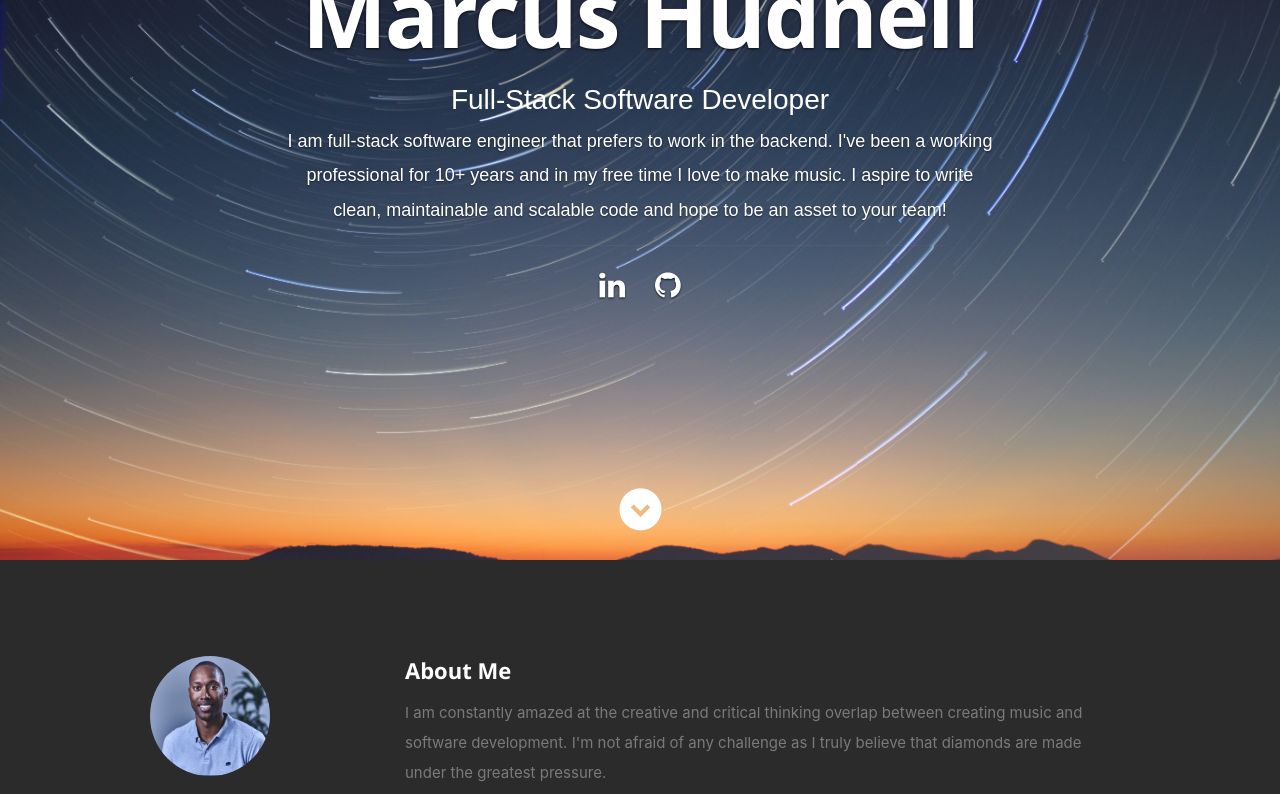
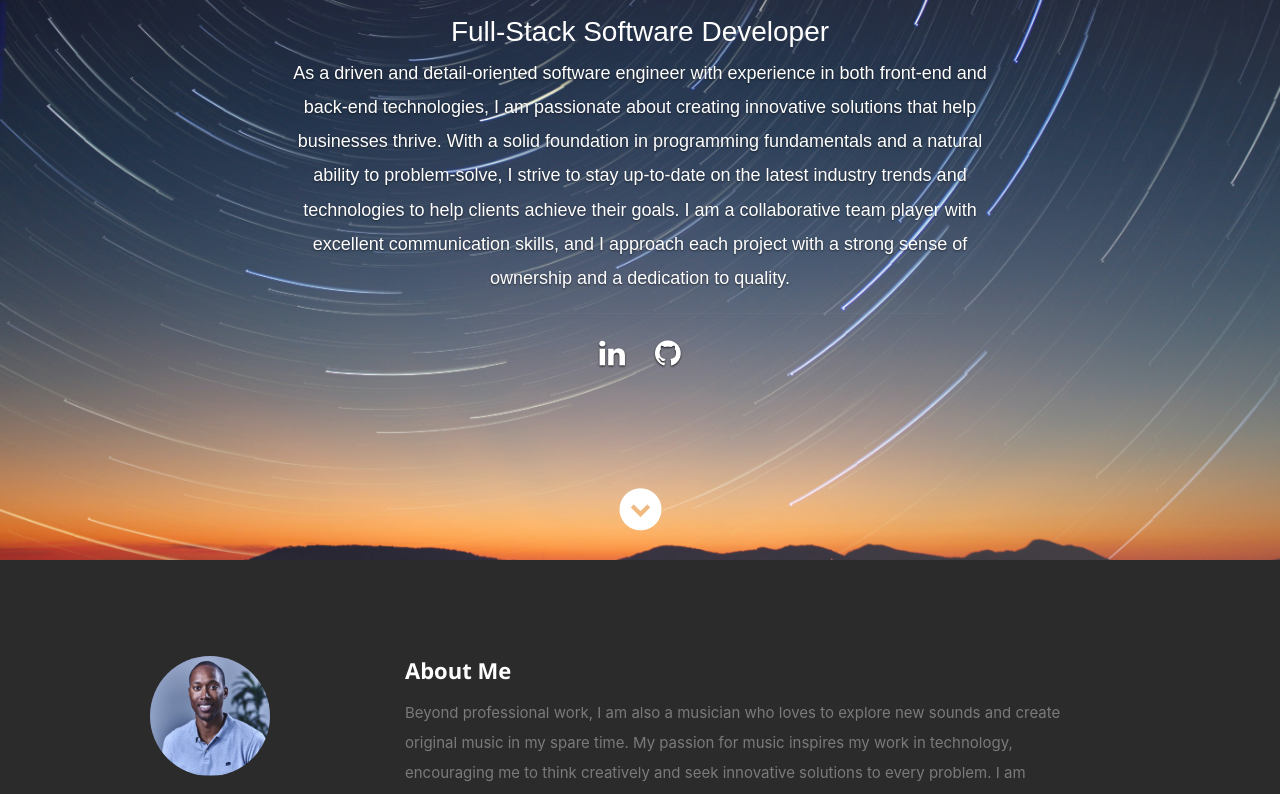
Before and after one commit to hudnellmarcus/hudnellmarcus.github.io, a React (Create React App) app: page / in a window 1280 px wide. Shown: the part 240-1034 px from the top of the page. Built offline with nearby package versions, Linux system fonts and the light colour scheme.

Commit message:
updated brand statement and about me

```diff
--- a/src/components/Header.js
+++ b/src/components/Header.js
@@ -12,7 +12,7 @@ export default class Header extends Component {
             <ul id="nav" className="nav">
                <li className="current"><a className="smoothscroll" href="#home">Home</a></li>
                <li><a className="smoothscroll" href="#about">About</a></li>
-             <li><a className="smoothscroll" href="#resume">Resume</a></li>
+             <li><a className="smoothscroll" href="https://drive.google.com/file/d/1a2rfj33ADILGaZdtV_Qz6cZEYkxFVSFs/view?usp=sharing" target="blank">Resume</a></li>
                <li><a className="smoothscroll" href="#portfolio">Projects</a></li>
                {/* <li><a className="smoothscroll" href="#testimonials">Testimonials</a></li> */}
                <li><a className="smoothscroll" href="#contact">Contact</a></li>
--- a/src/resumeData.js
+++ b/src/resumeData.js
@@ -4,7 +4,7 @@ let resumeData = {
     "role": "Full-Stack Software Developer",
     "linkedinId":"",
     "skypeid": "Your skypeid",
-    "roleDescription": "I am full-stack software engineer that prefers to work in the backend. I've been a working professional for 10+ years and in my free time I love to make music. I aspire to write clean, maintainable and scalable code and hope to be an asset to your team!",
+    "roleDescription": "As a driven and detail-oriented software engineer with experience in both front-end and back-end technologies, I am passionate about creating innovative solutions that help businesses thrive. With a solid foundation in programming fundamentals and a natural ability to problem-solve, I strive to stay up-to-date on the latest industry trends and technologies to help clients achieve their goals. I am a collaborative team player with excellent communication skills, and I approach each project with a strong sense of ownership and a dedication to quality.",
     "socialLinks":[
         {
           "name":"linkedin",
@@ -17,7 +17,7 @@ let resumeData = {
           "className":"fa fa-github"
         },
       ],
-    "aboutme": "I am constantly amazed at the creative and critical thinking overlap between creating music and software development. I'm not afraid of any challenge as I truly believe that diamonds are made under the greatest pressure.",
+    "aboutme": "Beyond professional work, I am  also a musician who loves to explore new sounds and create original music in my spare time. My passion for music inspires my work in technology, encouraging me to think creatively and seek innovative solutions to every problem. I am constantly amazed at the creative and critical thinking overlap between creating music and software development. I'm not afraid of any challenge as I truly believe that diamonds are made under the greatest pressure.",
     "address":"Los Angeles, CA",
     "website":"hudnell.marcus@gmail.com",
     "phone":"561.389.6421",
```
